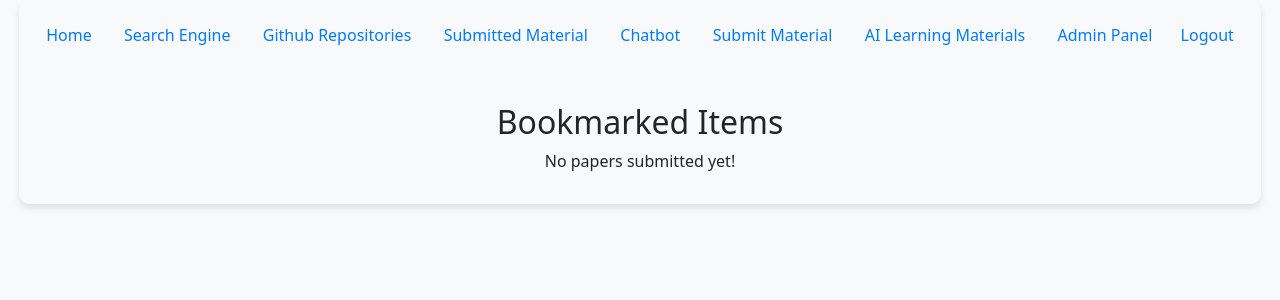
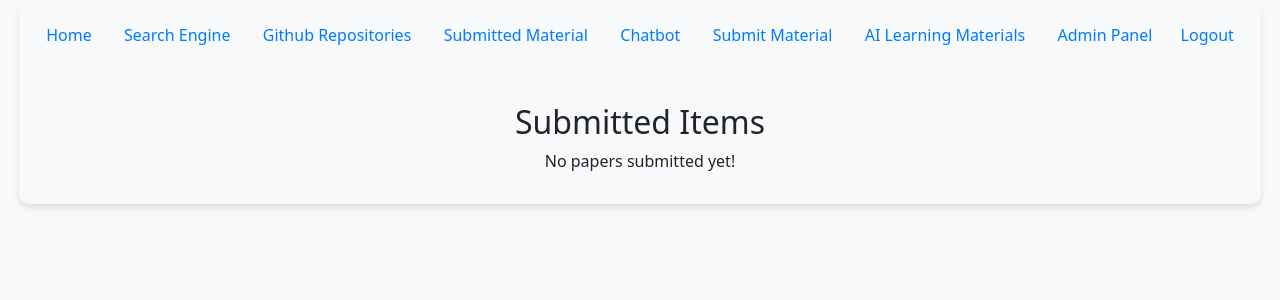
Before and after one commit to Castellanos02/CS256_HW1, a Flask app: page /approve in a window 1280 px wide. Shown: the top 300 px of the page. Run offline with Flask 3, Linux system fonts and the light colour scheme; the visitor is signed in with stand-in values (Sample User, id 1).

Commit message:
Update approve_page.html

```diff
--- a/templates/approve_page.html
+++ b/templates/approve_page.html
@@ -33,7 +33,7 @@
 <br><br><br>
 
     <div class="center">
-    <h2>Bookmarked Items</h2>
+    <h2>Submitted Items</h2>
     </div>
 
     {% if pending_submission %}
```
